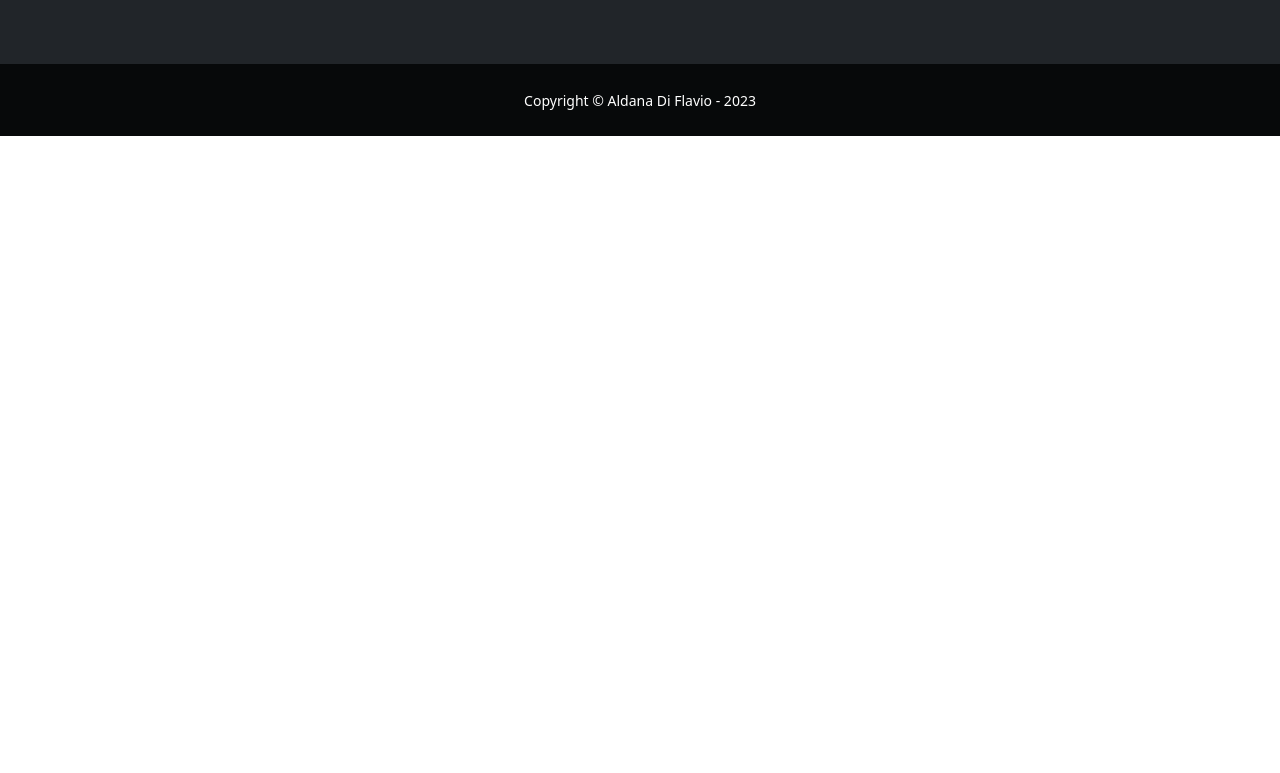
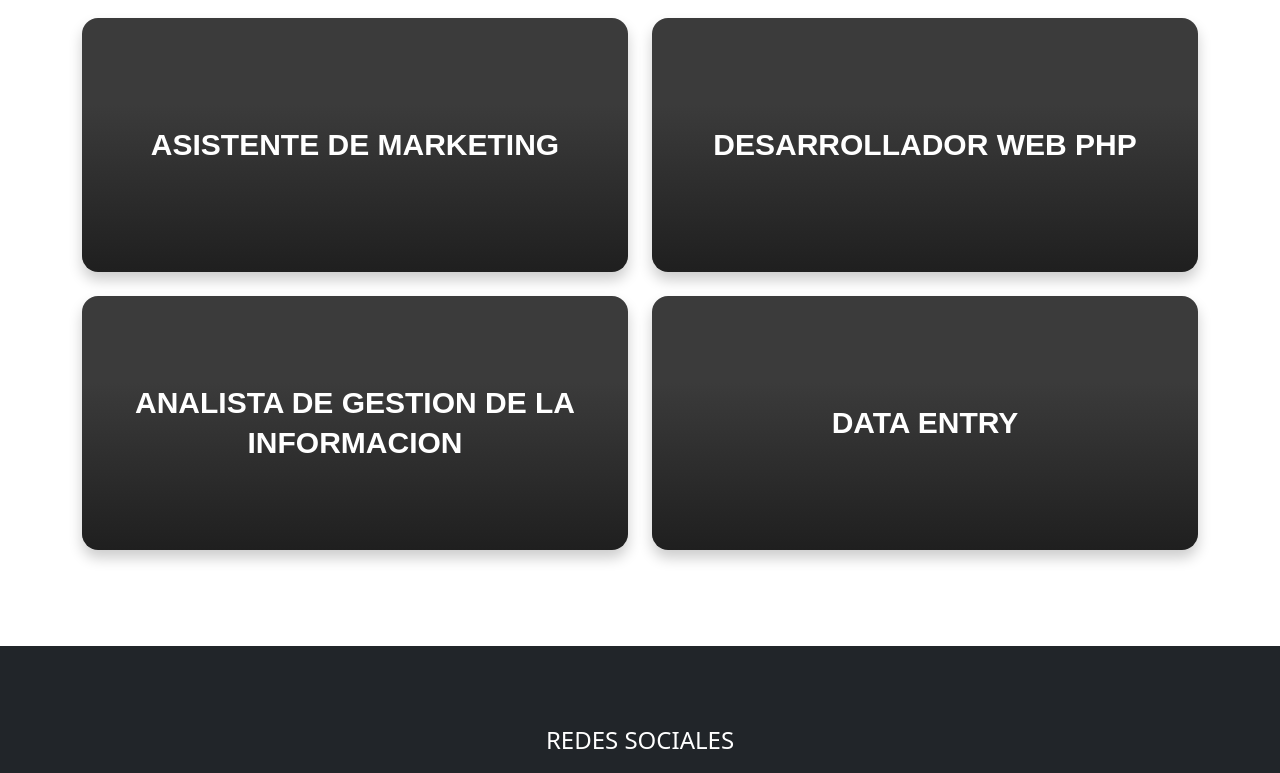
Before and after one commit to aldanadiflavio/curriculum-vitae, a plain HTML site: page index.html in a window 1280 px wide. Shown: the part 970-1743 px from the top of the page. Before the commit the page ends 1106 px from the top, so only its background shows below. Drawn offline with nearby package versions, Linux system fonts and the light colour scheme.

Commit message:
Creacion de seccin empleos

```diff
--- a/css/estilo.css
+++ b/css/estilo.css
@@ -1,6 +1,7 @@
+
+
 /*CABECERA*/
 .fondo-cabecera{
-  background: rgb(2,0,36);
   background: linear-gradient(0deg, rgba(2,0,36,1) 0%, rgba(0,140,168,1) 66%);
 }
 
@@ -33,9 +34,9 @@
   width: 100%;
   max-width: 7rem;
   height: 0.25rem;
-  background-color: #2c3e50;
+  background-color: #212429;
   border-radius: 1rem;
-  border-color: #2c3e50;
+  border-color: #212429;
 }
 .divisor .linea-divisora:first-child {
   margin-right: 1rem;
@@ -44,7 +45,7 @@
   margin-left: 1rem;
 }
 .divisor .linea-divisora-icono {
-  color: #2c3e50;
+  color: #212429;
   font-size: 2rem;
 }
 .divisor.color-divisor .linea-divisora {
@@ -54,12 +55,11 @@
   color: #fff;
 }
 
-
 /*FOOTER*/
 .footer {
   padding-top: 5rem;
   padding-bottom: 5rem;
-  background-color: #2c3e50;
+  background-color: #212429;
   color: #fff;
 }
 
@@ -77,8 +77,96 @@
   align-items: center;
 }
 
+/*SECCION EXPERIENCIA LABORAL*/
+.seccion {
+  padding: 6rem 0;
+  font-size: 2.25rem;
+  line-height: 2rem;
+}
 
+.texto-parrafo{
+  font-size: 1.25rem;
+  font-weight: 300;
+  color: #212429;
+}
 
+.sombra{
+  -webkit-box-shadow: 6px 6px 14px -7px rgba(0,0,0,0.75);
+-moz-box-shadow: 6px 6px 14px -7px rgba(0,0,0,0.75);
+box-shadow: 6px 6px 14px -7px rgba(0,0,0,0.75);
+}
+
+.cards{
+  display: flex;
+  flex-wrap: wrap;
+}
+
+.card2 {
+  flex: 1;
+  display: flex;
+  height: 250px;
+  background: linear-gradient(0deg, rgba(2,0,36) 0%, rgba(0,140,168) 66%);
+}
+
+.card-text{
+  font-size: 15px;
+  line-height:1.5;
+
+}
+
+/*flip card*/
+.flip-card {
+  background-color: transparent;
+  width: 50%;
+  height: 254px;
+  perspective: 1000px;
+  font-family: sans-serif;
+}
+
+.title {
+  font-size: 30px;
+  font-weight: 900;
+  text-align: center;
+  margin: 0;
+}
+
+.flip-card-inner {
+  position: relative;
+  width: 100%;
+  height: 100%;
+  text-align: center;
+  transition: transform 0.8s;
+  transform-style: preserve-3d;
+}
+
+.flip-card:hover .flip-card-inner {
+  transform: rotateY(180deg);
+}
+
+.flip-card-front, .flip-card-back {
+  box-shadow: 0 8px 14px 0 rgba(0,0,0,0.2);
+  position: absolute;
+  display: flex;
+  flex-direction: column;
+  justify-content: center;
+  width: 100%;
+  height: 100%;
+  -webkit-backface-visibility: hidden;
+  backface-visibility: hidden;
+
+  border-radius: 1rem;
+}
+
+.flip-card-front {
+  background: linear-gradient(0deg, rgb(31, 31, 31) 0%, rgb(59, 59, 59) 66%);
+  color: rgb(255, 255, 255);
+}
+
+.flip-card-back {
+  background: linear-gradient(0deg, rgb(5, 1, 88) 0%, rgb(1, 105, 126) 66%);
+  color: white;
+  transform: rotateY(180deg);
+}
 
 /*RESPONSIVE*/
 
@@ -94,4 +182,25 @@
   .cabecera .subtitulo-cabecera {
     font-size: 1.5rem;
   }
+
+  .seccion{
+    font-size: 3rem;
+    line-height: 2.5rem;
+  }
+
+
 }
+
+@media (min-width: 768px)
+{
+  .cards{
+    display: flex;
+    flex-wrap: wrap;
+  }
+
+  .card2 {
+    flex: 1;
+    display: flex;
+    height: 300px;
+  }
+}
--- a/index.html
+++ b/index.html
@@ -9,6 +9,7 @@
     integrity="sha384-GLhlTQ8iRABdZLl6O3oVMWSktQOp6b7In1Zl3/Jr59b6EGGoI1aFkw7cmDA6j6gD" crossorigin="anonymous">
   <link rel="stylesheet" href="https://stackpath.bootstrapcdn.com/font-awesome/4.7.0/css/font-awesome.min.css">
   <link href="css/estilo.css" rel="stylesheet">
+
   <title>Curriculum Vitae - Aldana Di Flavio</title>
 </head>
 
@@ -17,19 +18,16 @@
   <nav class="navbar navbar-expand-lg navbar-dark bg-dark text-uppercase fixed-top">
     <div class="container-fluid">
       <a class="navbar-brand" href="#page-top">Curriculum Vitae</a>
-      <button class="navbar-toggler text-uppercase font-weight-bold bg-primary text-white rounded" type="button"
+      <button class="navbar-toggler text-uppercase font-weight-bold text-white rounded" type="button"
         data-bs-toggle="collapse" data-bs-target="#navbarResponsive" aria-controls="navbarResponsive"
         aria-expanded="false" aria-label="Toggle navigation">
-        <span class="navbar-toggler-icon"></span>
-        <i class="fas fa-bars"></i>
+        <i class="fa fa-bars" aria-hidden="true"></i>
       </button>
       <div class="collapse navbar-collapse" id="navbarResponsive">
         <ul class="navbar-nav ms-auto">
-          <li class="nav-item mx-0 mx-lg-1"><a class="nav-link py-3 px-0 px-lg-3 rounded"
-              href="#exp-laboral">Experiencia laboral</a></li>
-          <li class="nav-item mx-0 mx-lg-1"><a class="nav-link py-3 px-0 px-lg-3 rounded"
-              href="#educacion">Educación</a></li>
-          <li class="nav-item mx-0 mx-lg-1"><a class="nav-link py-3 px-0 px-lg-3 rounded" href="#Skills">Skills</a></li>
+          <li class="nav-item mx-0 mx-lg-1"><a class="nav-link py-3 px-0 px-lg-3 rounded" href="#exp-laboral">Experiencia laboral</a></li>
+          <li class="nav-item mx-0 mx-lg-1"><a class="nav-link py-3 px-0 px-lg-3 rounded" href="#educacion">Educación</a></li>
+          <li class="nav-item mx-0 mx-lg-1"><a class="nav-link py-3 px-0 px-lg-3 rounded" href="#skills">Skills</a></li>
           <li class="nav-item mx-0 mx-lg-1"><a class="nav-link py-3 px-0 px-lg-3 rounded" href="#contacto">Contacto</a>
           </li>
         </ul>
@@ -57,6 +55,85 @@
   </header>
   <!--Fin barra encabezado-->
 
+  <!--Secciones-->
+  <section id="exp-laboral" class="seccion text-white mb-0" >
+    <div class="container">
+      <!-- Eperiencia Laboral-->
+      <h2 class="titulo-seccion text-center text-uppercase text-dark">Experiencia Laboral</h2>
+      <div class="divisor">
+        <div class="linea-divisora"></div>
+        <div class="linea-divisora-icono"><i class="fa fa-star"></i></div>
+        <div class="linea-divisora"></div>
+      </div>
+      <!-- Empleos-->
+      <div class="text-dark cards row row-cols-1 row-cols-md-2 g-4">
+        <div class="flip-card ">
+          <div class="flip-card-inner">
+            <div class="flip-card-front">
+                <p class="title">ASISTENTE DE MARKETING</p>
+            </div>
+            <div class="flip-card-back">
+              <p class="card-text"><b>NetOne Soluciones informáticas (Polo Tecnológico - UNLaM)</b></p>
+              <p class="card-text">01/2020 - 12/2020</p>
+              <P class="card-text">
+                - Redacciones de notas <br>
+                - Creación de contenido para redes sociales <br>
+                - Creación de campañas mensuales para redes sociales
+              </P>
+            </div>
+          </div>
+        </div>
+        <div class="flip-card ">
+          <div class="flip-card-inner">
+            <div class="flip-card-front">
+                <p class="title">DESARROLLADOR WEB PHP</p>
+            </div>
+            <div class="flip-card-back">
+              <p class="card-text"><b>GyL Group (Polo Tecnológico - UNLaM)</b></p>
+              <p class="card-text">06/2018 - 12/2019</p>
+              <P class="card-text">
+                - Mantenimiento correctivo y evolutivo a sistema de afiliados de obra social OSPACP <br>
+                - Actualizar información de los sitios de obra social OSPACP y UPACP <br>
+                - Mantenimiento correctivo y evolutivo a sistema de análisis de muestras de suelos de Laboratorio Fertilab
+              </P>
+            </div>
+          </div>
+        </div>
+        <div class="flip-card ">
+          <div class="flip-card-inner">
+            <div class="flip-card-front">
+                <p class="title">ANALISTA DE GESTION DE LA INFORMACION</p>
+            </div>
+            <div class="flip-card-back">
+              <p class="card-text"><b>Ministerio de educación (CABA)</b></p>
+              <p class="card-text">10/2017 - 12/2018</p>
+              <P class="card-text">
+                - Procesamiento y análisis de la información cuantitativa utilizando SQL, elaboración de reportes de estadística educativa, cálculo de indicadores
+              </P>
+            </div>
+          </div>
+        </div>
+        <div class="flip-card ">
+          <div class="flip-card-inner">
+            <div class="flip-card-front">
+                <p class="title">DATA ENTRY</p>
+            </div>
+            <div class="flip-card-back">
+              <p class="card-text"><b>Comisión Nacional de Pensiones Asistenciales (UNLaM)</b></p>
+              <p class="card-text">01/2020 - 12/2020</p>
+              <P class="card-text">- Redacciones de notas <br>
+                - Creación de contenido para redes sociales <br>
+                - Creación de campañas mensuales para redes sociales
+              </P>
+            </div>
+          </div>
+        </div>
+      </div>
+    </div>
+    </div>
+  </section>
+  <!--Fin de secciones-->
+
   <!--Footer-->
   <footer class="footer bg-dark text-center">
     <div class="container">
@@ -64,9 +141,12 @@
         <!--Redes sociales-->
         <div class="col-lg-12 mb-5 mb-lg-0">
           <h4 class="text-uppercase mb-4">Redes Sociales</h4>
-          <a class="btn btn-outline-light btn-rrss mx-1" href="https://www.facebook.com/aldanadiflavio" target="_blank"><i class="fa fa-facebook"></i></a>
-          <a class="btn btn-outline-light btn-rrss mx-1" href="https://www.linkedin.com/in/aldanadiflavio/" target="_blank"><i class="fa fa-linkedin"></i></a>
-          <a class="btn btn-outline-light btn-rrss mx-1" href="https://www.instagram.com/aldana.diflavio/"><i class="fa fa-instagram" target="_blank"></i></a>
+          <a class="btn btn-outline-light btn-rrss mx-1" href="https://www.facebook.com/aldanadiflavio"
+            target="_blank"><i class="fa fa-facebook"></i></a>
+          <a class="btn btn-outline-light btn-rrss mx-1" href="https://www.linkedin.com/in/aldanadiflavio/"
+            target="_blank"><i class="fa fa-linkedin"></i></a>
+          <a class="btn btn-outline-light btn-rrss mx-1" href="https://www.instagram.com/aldana.diflavio/"><i
+              class="fa fa-instagram" target="_blank"></i></a>
         </div>
       </div>
     </div>
@@ -80,6 +160,7 @@
   <script src="https://cdn.jsdelivr.net/npm/bootstrap@5.3.0-alpha1/dist/js/bootstrap.bundle.min.js"
     integrity="sha384-w76AqPfDkMBDXo30jS1Sgez6pr3x5MlQ1ZAGC+nuZB+EYdgRZgiwxhTBTkF7CXvN"
     crossorigin="anonymous"></script>
+  <script src="js/script.js"></script>
 </body>
 
 </html>
--- /dev/null
+++ b/js/script.js
@@ -0,0 +1,16 @@
+// Obtener el enlace ancla
+const enlaceAncla = document.getElementById("exp-laboral");
+
+// Agregar un evento de clic al enlace ancla
+enlaceAncla.addEventListener("click", function(event) {
+  // Prevenir el comportamiento predeterminado del enlace ancla
+  event.preventDefault();
+
+  // Obtener el destino del enlace ancla
+  const destino = this.getAttribute("href");
+
+  // Desplazarse suavemente al destino
+  document.querySelector(destino).scrollIntoView({
+    behavior: "smooth"
+  });
+});
```
